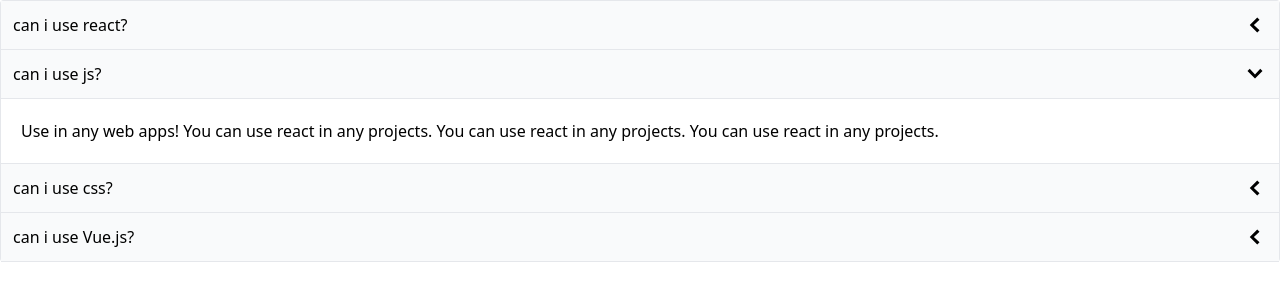
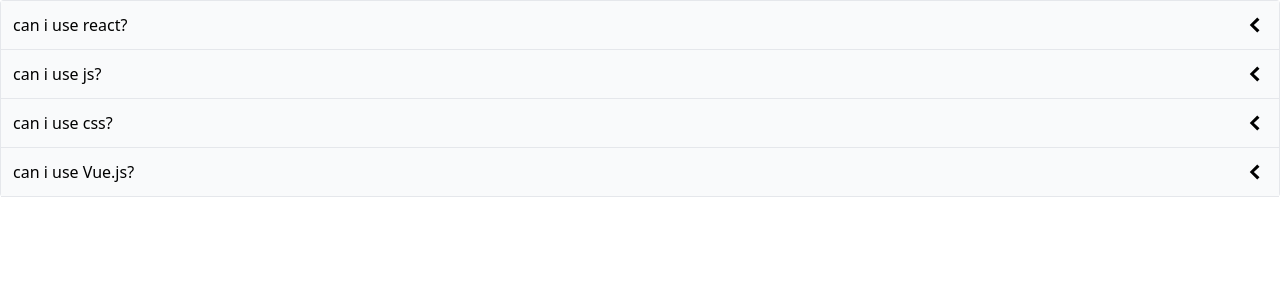
Before and after one commit to rajyotiroshan/react-redux-tutorial, a React (Create React App) app: page / in a window 1280 px wide. Shown: the top 300 px of the page. Built offline with nearby package versions, Linux system fonts and the light colour scheme.

Commit message:
all cles and self close

```diff
--- a/src/components/Accordion.js
+++ b/src/components/Accordion.js
@@ -2,10 +2,14 @@
 import { GoChevronDown, GoChevronLeft } from "react-icons/go";
 
 export default function Accordion({ items }) {
-  const [expandedIndex, setExpandedIndex] = useState(1);
+  const [expandedIndex, setExpandedIndex] = useState(-1);
 
   const handleClick = (nxtIndex) => {
-    setExpandedIndex(nxtIndex);
+    if (expandedIndex === nxtIndex) {
+      setExpandedIndex(-1);
+    } else {
+      setExpandedIndex(nxtIndex);
+    }
   };
   const renderedItems = items.map((item, index) => {
     const isExpanded = index === expandedIndex;
```
